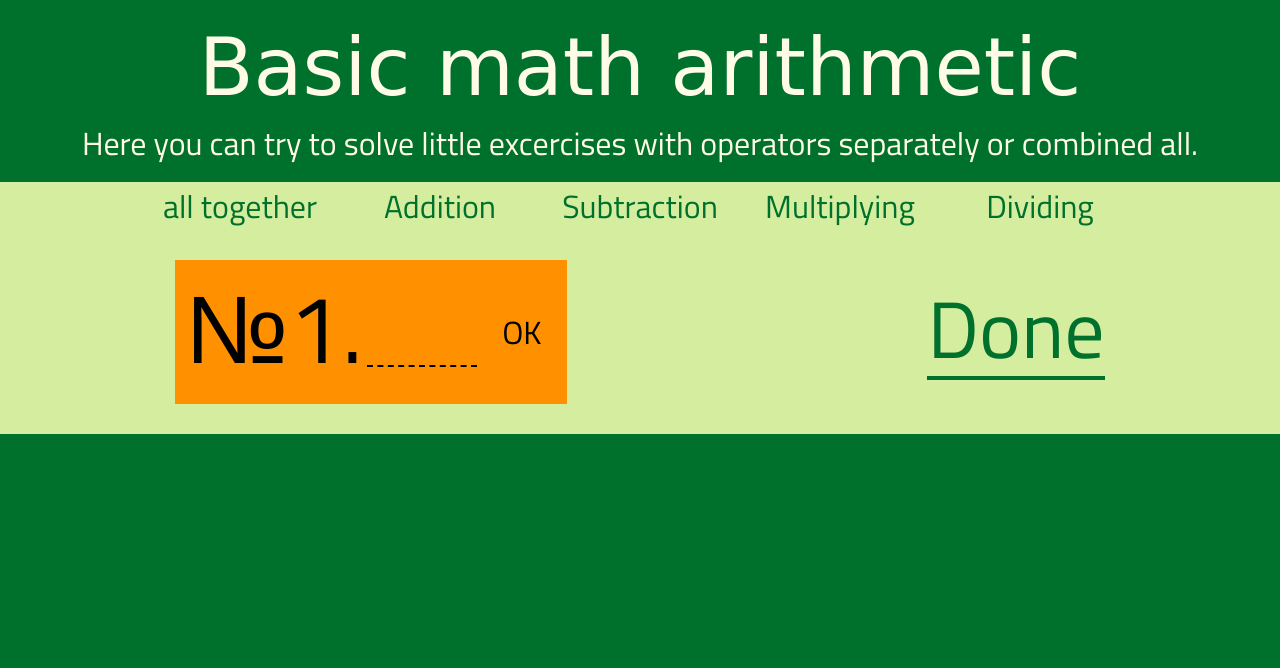
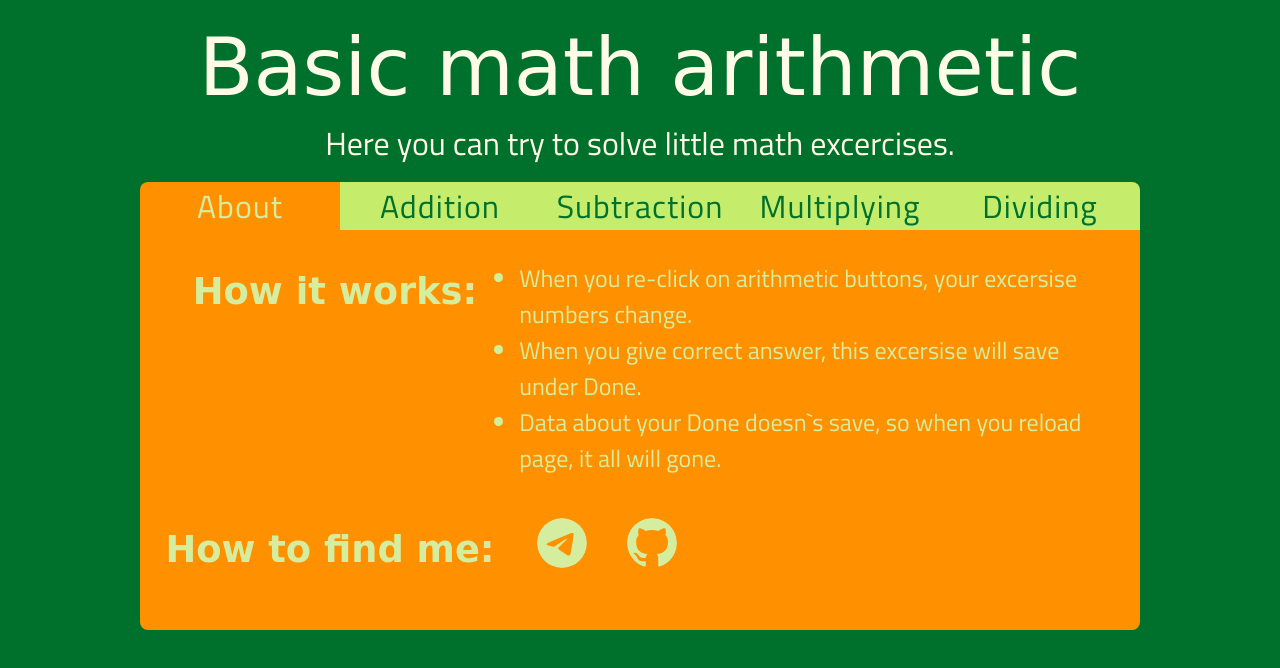
Before and after one commit to KaterinaGrabovyk/Mathematic-quiz, a plain HTML site: page index.html in a window 1280 px wide. Drawn offline with nearby package versions, Linux system fonts and the light colour scheme; a web font is replaced by a local one.

Commit message:
Added About, new Styling, Preparation for sizing

```diff
--- a/index.html
+++ b/index.html
@@ -12,9 +12,10 @@
     <link href="https://fonts.googleapis.com/css2?family=Rosarivo:ital@0;1&display=swap" rel="stylesheet">
 
     <link rel="preconnect" href="https://fonts.googleapis.com">
-<link rel="preconnect" href="https://fonts.gstatic.com" crossorigin>
-<link href="https://fonts.googleapis.com/css2?family=Titillium+Web:ital,wght@0,200;0,300;0,400;0,600;0,700;0,900;1,200;1,300;1,400;1,600;1,700&display=swap" rel="stylesheet">
+    <link rel="preconnect" href="https://fonts.gstatic.com" crossorigin>
+    <link href="https://fonts.googleapis.com/css2?family=Titillium+Web:ital,wght@0,200;0,300;0,400;0,600;0,700;0,900;1,200;1,300;1,400;1,600;1,700&display=swap" rel="stylesheet">
 
+    <link rel="stylesheet" href="media.css">
     <link href="https://cdn.jsdelivr.net/npm/bootstrap@5.3.3/dist/css/bootstrap.min.css" rel="stylesheet" integrity="sha384-QWTKZyjpPEjISv5WaRU9OFeRpok6YctnYmDr5pNlyT2bRjXh0JMhjY6hW+ALEwIH" crossorigin="anonymous">
     <link rel="stylesheet" href="style.css">
     <meta name="viewport" content="width=device-width, initial-scale=1.0">
@@ -23,23 +24,23 @@
 <body>
 
     <h1>Basic math arithmetic</h1>
-   <h2>Here you can try to solve little excercises with operators separately or combined all.</h2>
-   <div class="all">
+   <h2>Here you can try to solve little math excercises.</h2>
+
    <div class="buttons">
-    <button class="together">all together </button>
-    <button class="plus">Addition </button>
-    <button class="minus">Subtraction </button>
-    <button class="multiply">Multiplying </button>
-    <button class="divide">Dividing </button>
+    <button id="about" class="button about" style="border-top-left-radius: 0.5rem;">About </button>
+    <button id="plus" class="button plus">Addition </button>
+    <button id="minus" class="button minus">Subtraction </button>
+    <button id="multiply" class="button multiply">Multiplying </button>
+    <button id="divide" class="button divide" style="border-top-right-radius: 0.5rem;">Dividing </button>
 
    </div>
    <div class="excercises">
       <div class="plus">
         <div class="excample">
-            <h3>№1.</h3>
+            <h3> </h3>
             <p></p>
-            <input onfocus=this.value='' type="number"  id="plus" >
-           <button>OK</button>
+            <input onfocus=this.value='' type="number"  id="plu" >
+           <button  >OK</button>
         </div>
         <div class="done">
             <h1>Done</h1>
@@ -48,10 +49,10 @@
       </div>
       <div class="minus">
         <div class="excample">
-            <h3>№1.</h3>
+            <h3> </h3>
             <p></p>
-            <input onfocus=this.value='' type="number"  id="minus"  >
-           <button>OK</button>
+            <input onfocus=this.value='' type="number"  id="minu"  >
+           <button  >OK</button>
         </div>
         <div class="done">
             <h1>Done</h1>
@@ -60,10 +61,10 @@
       </div>
       <div class="multiply">
         <div class="excample">
-            <h3>№1.</h3>
+            <h3> </h3>
             <p></p>
             <input onfocus=this.value='' type="number"  id="mult"  >
-           <button>OK</button>
+           <button  >OK</button>
         </div>
         <div class="done">
             <h1>Done</h1>
@@ -72,19 +73,34 @@
       </div>
       <div class="divide">
         <div class="excample">
-            <h3>№1.</h3>
+            <h3></h3>
             <p></p>
             <input onfocus=this.value='' type="number"  id="divid"  >
-           <button>OK</button>
+           <button  >OK</button>
         </div>
         <div class="done">
             <h1>Done</h1>
             <div></div>
         </div>
       </div>
-      <!-- <div class="together"></div> -->
+      <div class="about">
+        <h1>How it works:</h1>
+        <ul>
+            <li>When you re-click on arithmetic buttons, your excersise numbers change.</li>
+            <li>When you give correct answer, this excersise will save under Done.</li>
+            <li>Data about your Done doesn`s save, so when you reload page, it all will gone.</li>
+        </ul>
+        <h1>How to find me:</h1>
+        <ul style="list-style: none;">
+            <li><a class="text-body-secondary" href="https://t.me/Common_goose"><svg xmlns="http://www.w3.org/2000/svg" width="50" height="50" class="bi bi-telegram" viewBox="0 0 16 16">
+                <path d="M16 8A8 8 0 1 1 0 8a8 8 0 0 1 16 0M8.287 5.906q-1.168.486-4.666 2.01-.567.225-.595.442c-.03.243.275.339.69.47l.175.055c.408.133.958.288 1.243.294q.39.01.868-.32 3.269-2.206 3.374-2.23c.05-.012.12-.026.166.016s.042.12.037.141c-.03.129-1.227 1.241-1.846 1.817-.193.18-.33.307-.358.336a8 8 0 0 1-.188.186c-.38.366-.664.64.015 1.088.327.216.589.393.85.571.284.194.568.387.936.629q.14.092.27.187c.331.236.63.448.997.414.214-.02.435-.22.547-.82.265-1.417.786-4.486.906-5.751a1.4 1.4 0 0 0-.013-.315.34.34 0 0 0-.114-.217.53.53 0 0 0-.31-.093c-.3.005-.763.166-2.984 1.09"/>
+              </svg></li>
+            <li><a class="text-body-secondary" href="https://github.com/KaterinaGrabovyk"><svg xmlns="http://www.w3.org/2000/svg" width="50" height="50"  class="bi bi-github" viewBox="0 0 16 16">
+                <path d="M8 0C3.58 0 0 3.58 0 8c0 3.54 2.29 6.53 5.47 7.59.4.07.55-.17.55-.38 0-.19-.01-.82-.01-1.49-2.01.37-2.53-.49-2.69-.94-.09-.23-.48-.94-.82-1.13-.28-.15-.68-.52-.01-.53.63-.01 1.08.58 1.23.82.72 1.21 1.87.87 2.33.66.07-.52.28-.87.51-1.07-1.78-.2-3.64-.89-3.64-3.95 0-.87.31-1.59.82-2.15-.08-.2-.36-1.02.08-2.12 0 0 .67-.21 2.2.82.64-.18 1.32-.27 2-.27s1.36.09 2 .27c1.53-1.04 2.2-.82 2.2-.82.44 1.1.16 1.92.08 2.12.51.56.82 1.27.82 2.15 0 3.07-1.87 3.75-3.65 3.95.29.25.54.73.54 1.48 0 1.07-.01 1.93-.01 2.2 0 .21.15.46.55.38A8.01 8.01 0 0 0 16 8c0-4.42-3.58-8-8-8"/>
+              </svg></li>
+        </ul>
+      </div>
    </div>
-  </div>
     <script src="https://cdn.jsdelivr.net/npm/bootstrap@5.3.3/dist/js/bootstrap.bundle.min.js" integrity="sha384-YvpcrYf0tY3lHB60NNkmXc5s9fDVZLESaAA55NDzOxhy9GkcIdslK1eN7N6jIeHz" crossorigin="anonymous"></script>
     <script src="https://ajax.googleapis.com/ajax/libs/jquery/3.7.1/jquery.min.js"></script>
     <script src="math.js" charset="UTF-8"></script>
--- a/style.css
+++ b/style.css
@@ -7,7 +7,6 @@
 body{
     background-color: #00712D;
 }
-
 h1,h2{
     text-align: center;
     color: #FFFBE6;
@@ -17,10 +16,9 @@ h1{
     margin-top: 20px;
     font-size: 5rem;
 }
-.all{
-    background-color: #D5ED9F;
-    width: 100%;
-}
+
+/*---------|Buttons|----------*/
+
 .buttons{
     justify-content: center;
 margin-top: 20px;
@@ -30,8 +28,26 @@ button{
     width: 200px;
     font-size: 2rem;
     border: none;
+}
+button.about{
+background-color: #FF9100;
+color: #D5ED9F;
+}
+.button{
+    background-color: #c5ec6a;
+    transition: all 0.3s linear;
+    letter-spacing: 1px;
+}
+.button:hover:not(.afterClick){
+    background-color: rgb(176, 208, 100);
+  }
+
+.afterClick{
     background-color: #D5ED9F;
 }
+/*----------------------------*/
+/*---------|Excersises|----------*/
+
 .excercises{
     background-color: #D5ED9F;
     position: relative;
@@ -39,23 +55,66 @@ button{
     justify-content: center;
 }
 .excercises>div{
-    padding-top: 30px;
-width: 100%;
+padding-top: 30px;
+width: 1000px;
 background-color: #D5ED9F;
 position: absolute;
 gap: 10px;
-/* visibility:hidden; */
 display: flex;
 justify-content: space-around;
 padding-bottom: 30px;
+border-radius: 0 0 0.5rem 0.5rem;
+}
+/*---------|About|----------*/
+div.about{
+    height: 400px;
+    background-color: #FF9100;
+    display: flex;
+    flex-wrap: wrap;
+   justify-content: center;
 
 }
 
+.about h1{
+    margin-top: 10px;
+    font-size: 2.3rem;
+    color: #D5ED9F;
+    font-weight: 700;
+}
+
+ul{
+    width: 60%;
+    font-size: 1.5rem;
+ }
+ li{
+    color: #D5ED9F;
+ }
+ svg{
+    fill:#D5ED9F;
+ }
+ul:last-of-type{
+    display: flex;
+    gap: 20px;
+}
+.bi-telegram,.bi-github{
+
+    border-radius: 60%;
+}
+.bi-telegram:hover{
+fill: #26A5E4;
+background-color: white;
+transition:  0.2s linear;
+}
+.bi-github:hover{
+    transition:  0.2s linear;
+    fill: #181717;
+    background-color: white;
+}
+/*--------------------------*/
+/*---------|Excample|----------*/
 .excample{
     display: flex;
-    background-color: #FF9100;
     align-items: center;
-    color: black;
     padding: 10px;
 }
 h3{
@@ -63,19 +122,20 @@ h3{
     margin-right: 4px;
 }
 input{
-    color: rgb(255, 0, 0);
+    font-style: italic;
+    color: #FF9100;
     font-weight: bold;
     width: 110px;
     outline: none;
     text-align: center;
     border: none;
     background: rgba( 0, 0, 0, 0 );
-    border-bottom: 2px dashed black;
+    border-bottom: 4px dashed #00712D;
     font-size: 2.8rem;
     margin-right: 10px;
 }
 input::placeholder{
-    color: white;
+    color: #D5ED9F;
 }
 input::-webkit-outer-spin-button,
 input::-webkit-inner-spin-button {
@@ -84,24 +144,33 @@ input::-webkit-inner-spin-button {
 }
 .excample p{
 font-size: 3.5rem;
-
 }
  .textColAfter{
-    color: grey;
+    color: #D5ED9F;
  }
  .excample button{
-    width: 70px;
-    height: 70px;
-    color: black;
+    font-weight: 700;
+    display: flex;
+    justify-content: center;
+    align-items: center;
+    height: 80px;
+    width: 100px;
+    font-size: 3.5rem;
+    color: #00712D;
     background: rgba( 0, 0, 0, 0 );
  }
-
+ .excample button:hover{
+    scale: 1.1;
+ }
+ /*-----------------------------*/
  .done h1{
     color: #00712D;
     font-family: "Titillium Web", sans-serif;
     font-size: 5rem;
     border-bottom: 4px solid;
  }
- .done div{
+ .done div p{
+    color: #e07f00;
     font-size: 3.5rem;
  }
+/*-------------------------------*/
```
Also changed, not shown: math.js (+33 -19 lines), media.css (added).
